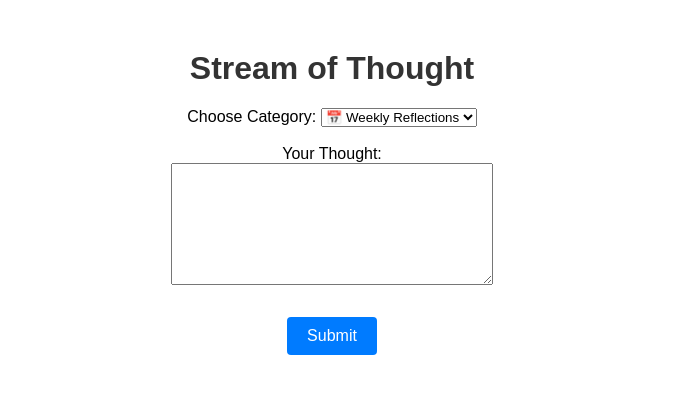
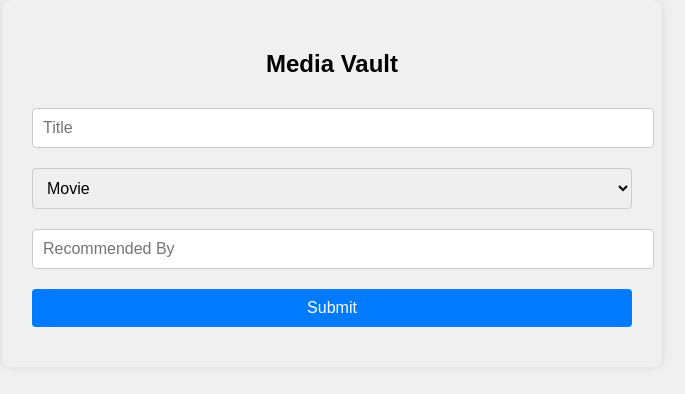
Before and after one commit to WillCO8/AI_Native_Journey, a plain HTML site: page docs/index.html in a window 1280 px wide. Shown: the whole page, without its empty margins (308-993 px from the left). Drawn offline with Linux system fonts and the light colour scheme.

Commit message:
Replace Stream of Thought with Media Vault

```diff
--- a/docs/index.html
+++ b/docs/index.html
@@ -1,32 +1,77 @@
 <!DOCTYPE html>
-<html lang="en">
+<html>
   <head>
-  <meta charset="UTF-8" />
-  <meta name="viewport" content="width=device-width, initial-scale=1.0"/>
-  <title>Stream of Thought</title>
-  <link rel="stylesheet" href="style.css" />
+    <base target="_top">
+    <style>
+      body {
+        font-family: Arial, sans-serif;
+        padding: 30px;
+        max-width: 600px;
+        margin: auto;
+        background-color: #f0f0f0;
+        border-radius: 10px;
+        box-shadow: 0 0 10px rgba(0,0,0,0.1);
+      }
+      h2 {
+        text-align: center;
+      }
+      input, select, button {
+        width: 100%;
+        padding: 10px;
+        margin: 10px 0;
+        font-size: 16px;
+        border-radius: 4px;
+        border: 1px solid #ccc;
+      }
+      button {
+        background-color: #007bff;
+        color: white;
+        border: none;
+        cursor: pointer;
+      }
+      button:hover {
+        background-color: #0056b3;
+      }
+    </style>
   </head>
   <body>
-  <h1>Stream of Thought</h1>
-
-  <form id="thoughtForm">
-    <label for="category">Choose Category:</label>
-    <select id="category" name="category">
-      <option value="Reflections">📅 Weekly Reflections</option>
-      <option value="Study Guide">📚 Study Guides</option>
-      <option value="Project">🚧 Projects</option>
+    <h2>Media Vault</h2>
+    <form id="mediaForm">
+      <input type="text" id="title" placeholder="Title" required />
+      <select id="type">
+        <option value="Movie">Movie</option>
+        <option value="TV Show">TV Show</option>
+        <option value="Song">Song</option>
+        <option value="Book">Book</option>
       </select>
-
-    <br><br>
-
-    <label for="thought">Your Thought:</label>
-    <br>
-    <textarea id="thought" name="thought" rows="5" cols="40"></textarea>
-    <br><br>
-
+      <input type="text" id="recommendedBy" placeholder="Recommended By" required />
       <button type="submit">Submit</button>
     </form>
 
-  <script src="script.js"></script>
+    <script>
+      document.getElementById("mediaForm").addEventListener("submit", function(e) {
+        e.preventDefault();
+        const title = document.getElementById("title").value;
+        const type = document.getElementById("type").value;
+        const recommendedBy = document.getElementById("recommendedBy").value;
+
+        fetch("https://script.google.com/macros/s/AKfycbz23x47ESY7h2BF_CvpwJ9LcBPWspXrKzmsHRvUt1XSgEbRz6t7CEpCju9q14s2QXaz/exec", {
+          method: "POST",
+          body: JSON.stringify({ title, type, recommendedBy }),
+          headers: {
+            "Content-Type": "application/json",
+          },
+        })
+        .then((res) => res.text())
+        .then((data) => {
+          alert("Submitted!");
+          document.getElementById("mediaForm").reset();
+        })
+        .catch((err) => {
+          console.error("Error:", err);
+          alert("Submission failed.");
+        });
+      });
+    </script>
   </body>
 </html>
```
Lines whose indentation alone changed are shown as unchanged.
